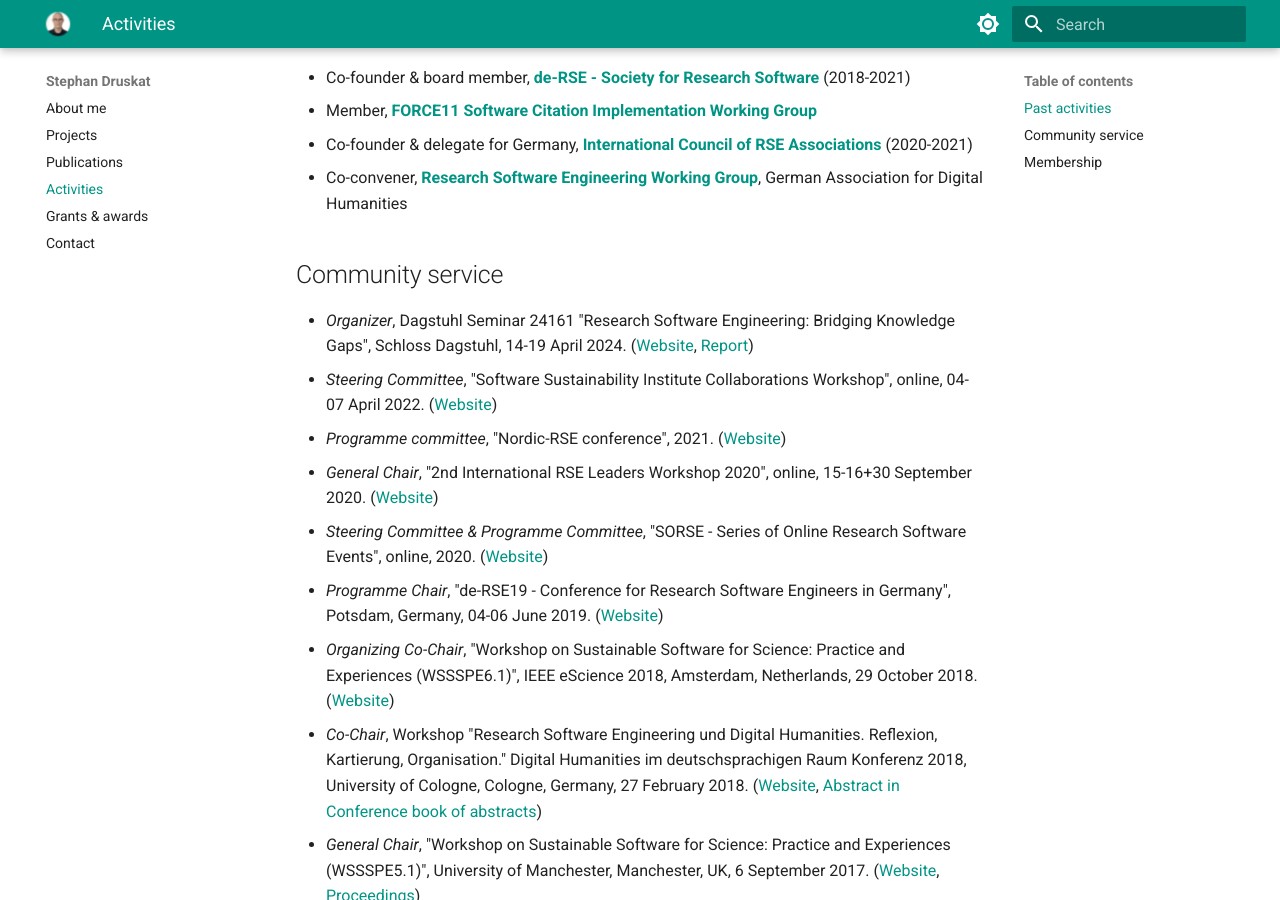
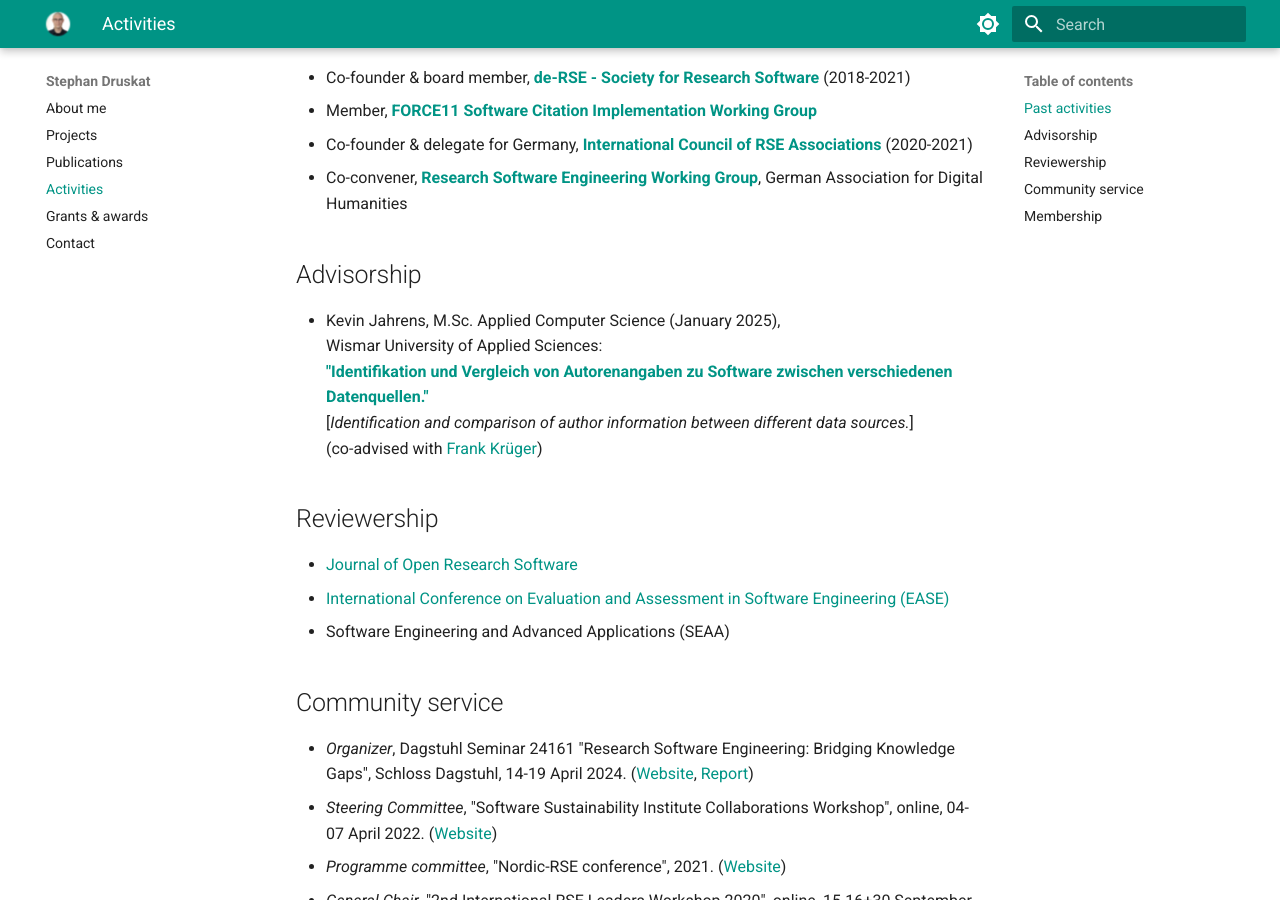
Before and after one commit to sdruskat/sdruskat.github.io, an MkDocs documentation site: the page built from docs/activities.md, in a window 1280 px wide and 900 px high, scrolled down 337 px. Built offline with MkDocs 1.6.1 and Material for MkDocs 9.7.7, drawn with Linux system fonts in a browser that asks for light colours.

Commit message:
Add MA thesis and reviewership

```diff
--- a/docs/activities.md
+++ b/docs/activities.md
@@ -14,6 +14,23 @@ teaching researchers basics of research software engineering
 <!--## Editing
 
 - [Computing in Science & Engineering (CiSE)](https://www.computer.org/csdl/magazine/cs/2025/02), Special Issue "Research Software Engineering: Discovering and Bridging Knowledge Gaps" (editors: S. Druskat, D. S. Katz, ) v.22(2), IEEE, March-April 2020. -->
+
+## Advisorship
+
+- Kevin Jahrens, M.Sc. Applied Computer Science (January 2025),
+Wismar University of Applied Sciences:
+[**"Identifikation und Vergleich von Autorenangaben zu Software zwischen verschiedenen Datenquellen."**](https://elib.dlr.de/212886/)
+\[*Identification and comparison of author information between different data sources.*\]
+(co-advised with [Frank Krüger](https://fiw.hs-wismar.de/bereiche/eui/personen-gremien/prof-dr-ing-frank-krueger/))
+
+## Reviewership
+
+- [Journal of Open Research Software](https://openresearchsoftware.metajnl.com/)
+- [International Conference on Evaluation and Assessment in Software Engineering (EASE)](https://conf.researchr.org/series/ease)
+- Software Engineering and Advanced Applications (SEAA)
+<!-- - RSECon
+- deRSE
+- DHd -->
 
 ## Community service
 
```
